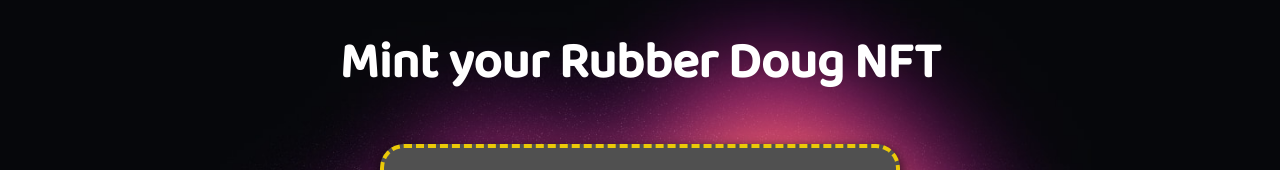
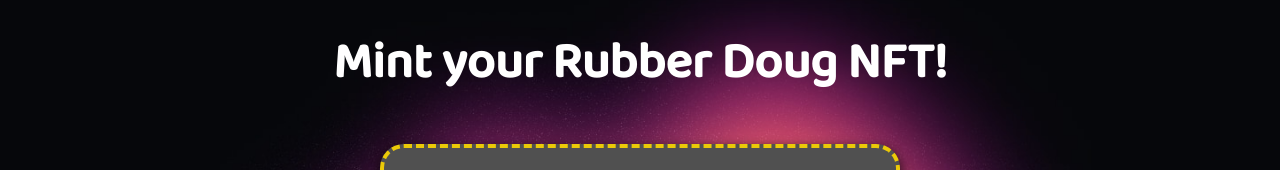
Before and after one commit to dano56ace/mint, a React (Create React App) app: page / in a window 1280 px wide. Shown: the top 170 px of the page. Built offline with nearby package versions, Linux system fonts and the light colour scheme.

Commit message:
Revise Title

```diff
--- a/src/App.js
+++ b/src/App.js
@@ -211,7 +211,7 @@ function App() {
                 color: "var(--accent-text)",
               }}
             >
-          Mint your Rubber Doug NFT
+          Mint your Rubber Doug NFT!
             </s.TextTitle>
         <s.SpacerSmall />
         <ResponsiveWrapper flex={1} style={{ padding: 24 }} test>
```
